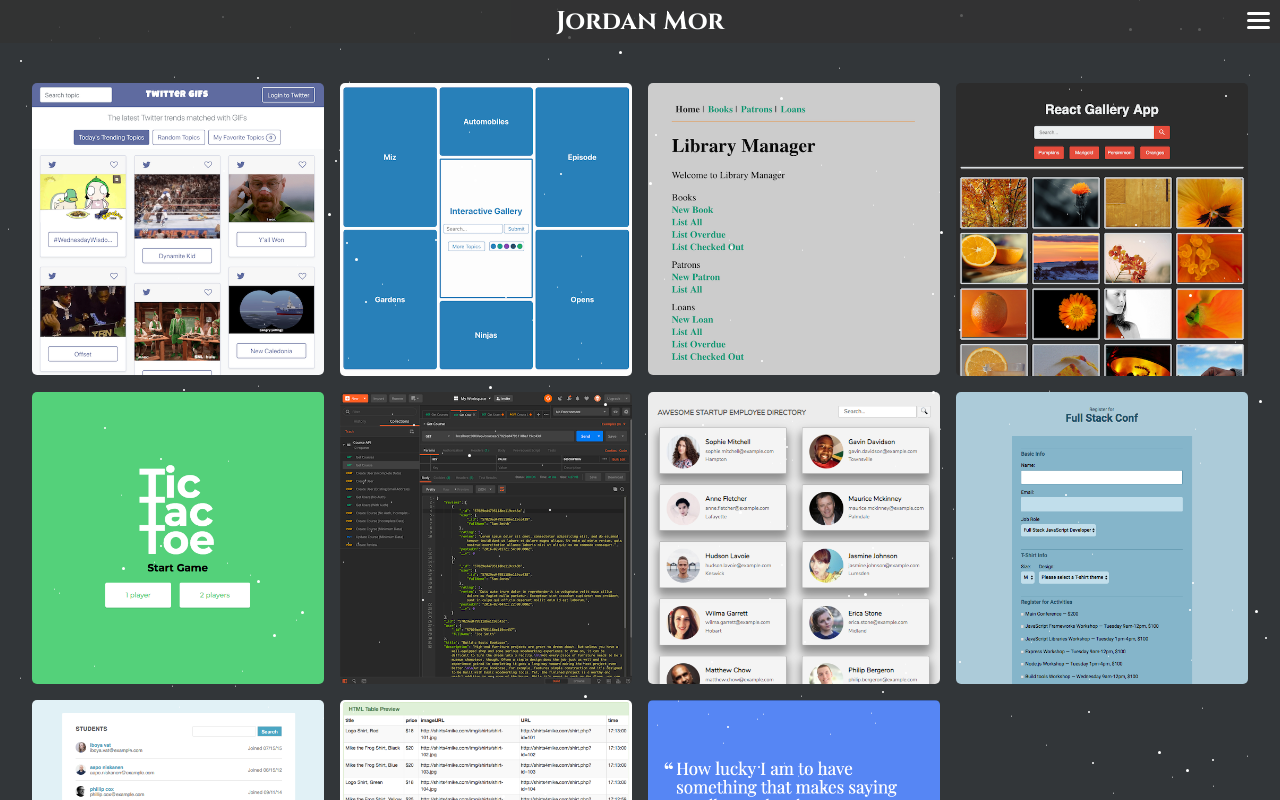
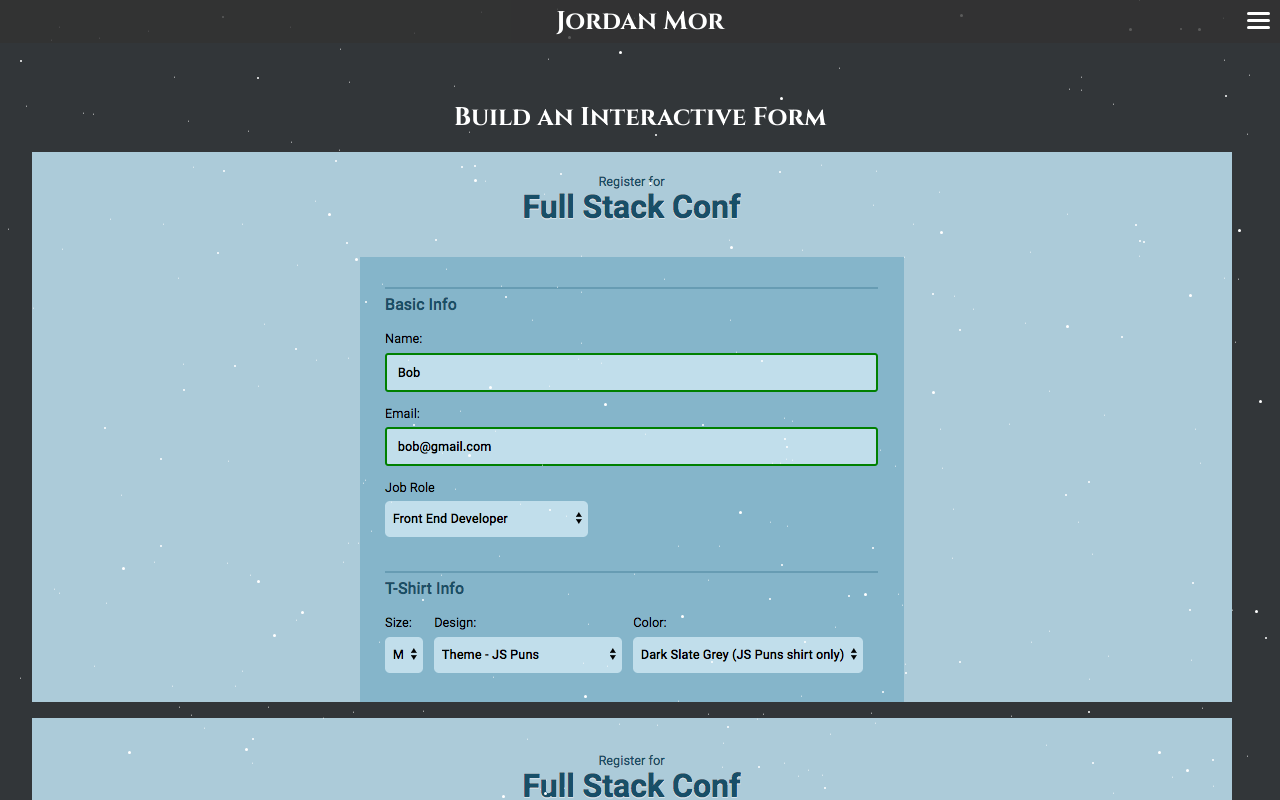
Before and after one commit to jordanmor/jordanmor.com, a React (Create React App) app: page /portfolio/project/build-an-interactive-form in a window 1280 px wide. Shown: the top 800 px of the page. Built offline with nearby package versions, Linux system fonts and the light colour scheme.

Commit message:
Add and style Project component

```diff
--- a/src/components/App.js
+++ b/src/components/App.js
@@ -6,6 +6,7 @@ import Header from './Header';
 import Portfolio from './Portfolio';
 import About from './About';
 import Contact from './contact';
+import Project from './Portfolio/project';
 import { library } from '@fortawesome/fontawesome-svg-core';
 import { fab } from '@fortawesome/free-brands-svg-icons';
 import {
@@ -28,6 +29,10 @@ const App = ({ location }) => {
             classNames="fade"
         >
           <Switch location={location}>
+            <Route
+              path='/portfolio/project/:id'
+              render={ props => <Project {...props} /> }>
+            </Route>
             <Route exaxt path='/portfolio' component={Portfolio}></Route>
             <Route exaxt path='/about' component={About}></Route>
             <Route exaxt path='/contact' component={Contact}></Route>
--- a/src/components/Portfolio/portfolioItems.js
+++ b/src/components/Portfolio/portfolioItems.js
@@ -5,7 +5,7 @@ const PortfolioItems = ({ mainImage, description, id }) => {
   return (
     <React.Fragment>
       <li>
-        <Link to={`/portfolio/projects/${id}`}>
+        <Link to={`/portfolio/project/${id}`}>
           <img src={process.env.PUBLIC_URL + mainImage} alt={description}/>
         </Link>
       </li>
--- /dev/null
+++ b/src/components/Portfolio/project.js
@@ -0,0 +1,31 @@
+import React from 'react';
+import { Consumer } from '../Context';
+
+const Project = ({ match }) => {
+  return (
+    <Consumer>
+      { ({ projects }) => {
+        const project = projects.filter(project => project.id === match.params.id)[0];
+        const images = project.image_urls.slice(1);
+        return (
+          <main>
+            <div className="project">
+              <h1>{project.project_name}</h1>
+              <ul>
+                {images.map((image, index) => (
+                  <li key={index} >
+                    <img
+                      src={image}
+                      alt={project.description} />
+                  </li>
+                ))}
+              </ul>
+            </div>
+          </main>
+        );
+      }}
+    </Consumer>
+  );
+}
+
+export default Project;
--- a/src/index.css
+++ b/src/index.css
@@ -317,6 +317,27 @@ main {
   max-width: 100%;
 }
 
+.project {
+  padding: 0 2rem;
+}
+
+.project h1 {
+  text-align: center;
+}
+
+.project li {
+  margin-bottom: 1rem;
+}
+
+.project li:last-of-type {
+  margin-bottom: 0;
+}
+
+.project img {
+  display: block;
+  max-width: 100%;
+}
+
 /*============-============-============-============
                   PAGE TRANSITIONS
 ==============-============-============-==========*/
```
